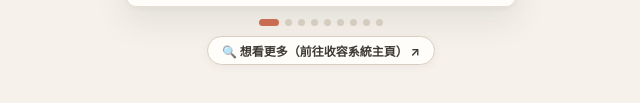
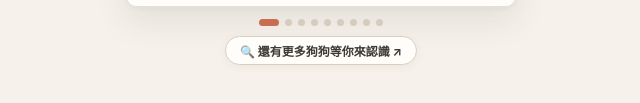
Before and after one commit to MoMo-WeiWei/dog-exhibit-widget, a plain HTML site: page index.html in a window 1280 px wide. Shown: the part 645-748 px from the top of the page, 319-959 px from the left. Drawn offline with Linux system fonts and the light colour scheme.

Commit message:
Update button text for more dog information

```diff
--- a/index.html
+++ b/index.html
@@ -777,7 +777,7 @@
       class="see-more-btn"
       id="seeMoreBtn"
     >
-      🔍 想看更多（前往收容系統主頁） ↗
+      🔍 還有更多狗狗等你來認識 ↗
     </a>
   </div>
 
```
